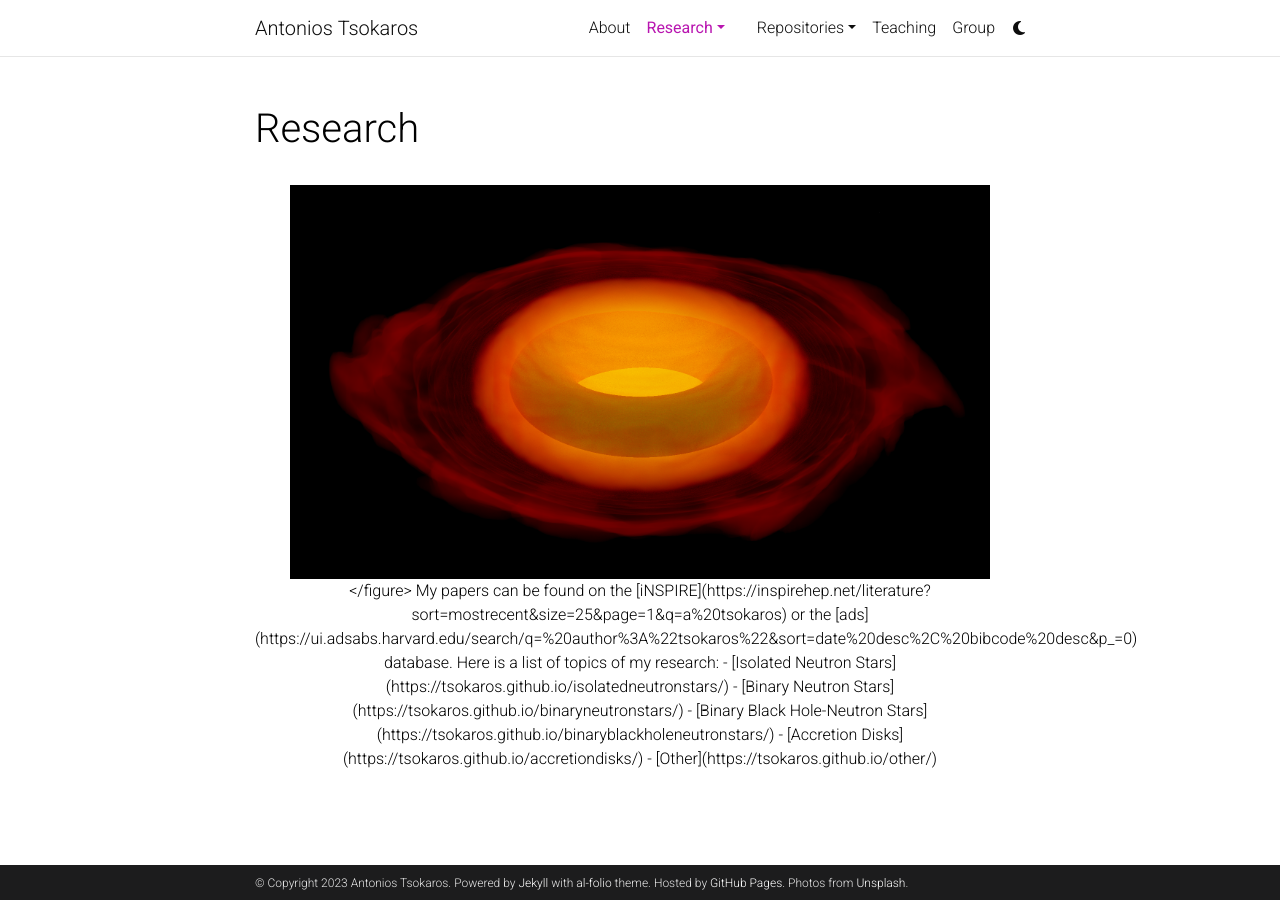
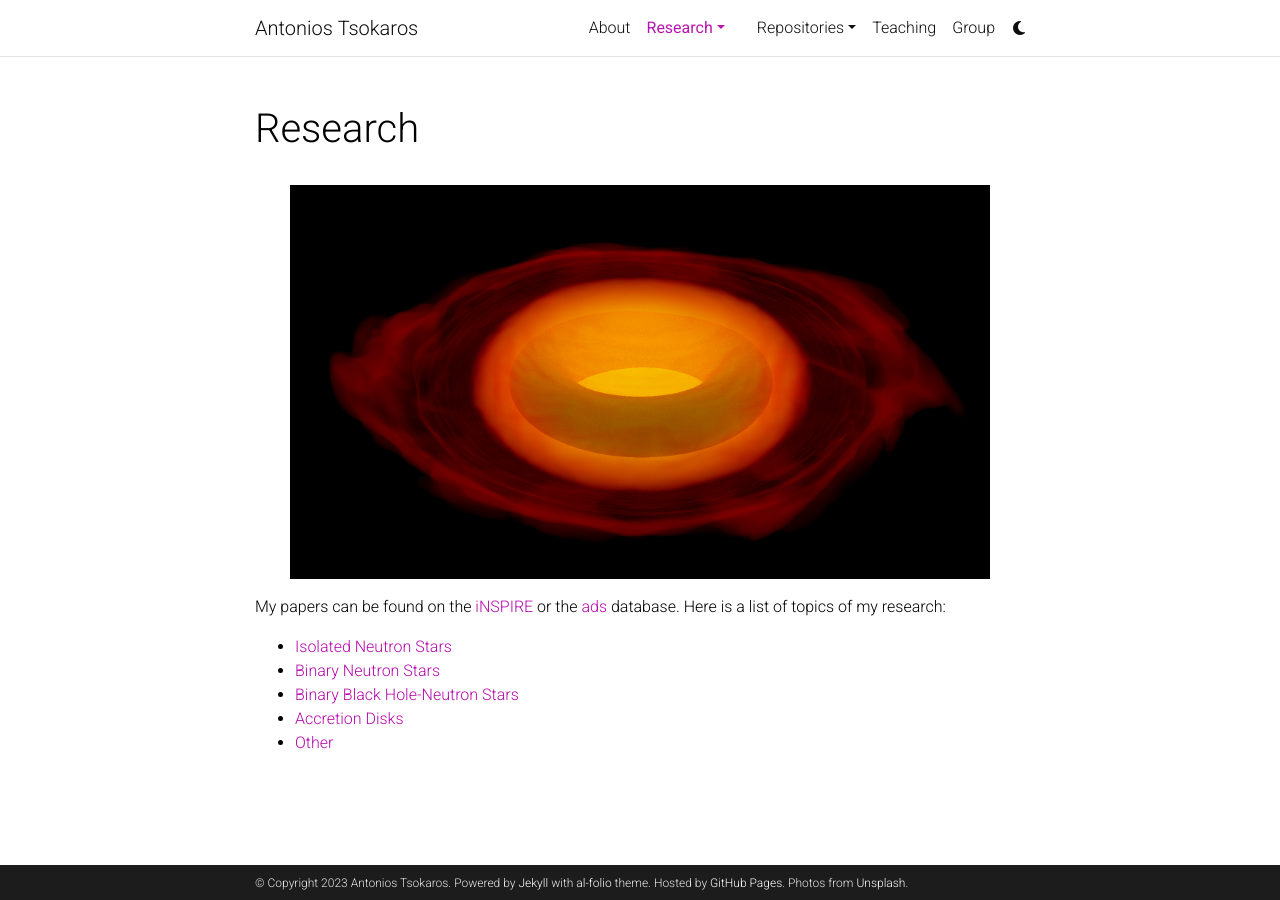
Before and after one commit to tsokaros/tsokaros.github.io, a Jekyll site: the page built from _pages/dropdown.md, in a window 1280 px wide. Built offline with Jekyll 4.4.1, drawn with Linux system fonts in a browser that asks for light colours; formulas are drawn with MathJax 3; comment, search, counter and statistics services are not loaded; a style sheet for code colours, icons or effects is not loaded.

Commit message:
research overview page figure

```diff
--- a/_pages/dropdown.md
+++ b/_pages/dropdown.md
@@ -30,9 +30,9 @@
 <figure>
     <center>
     <img src="/assets/img/p_eq_rho_t_P_30.png" width="700">
-    <center>
+    </center>
 </figure>
-$$Ergo Star$$
+
 
 
 
```
